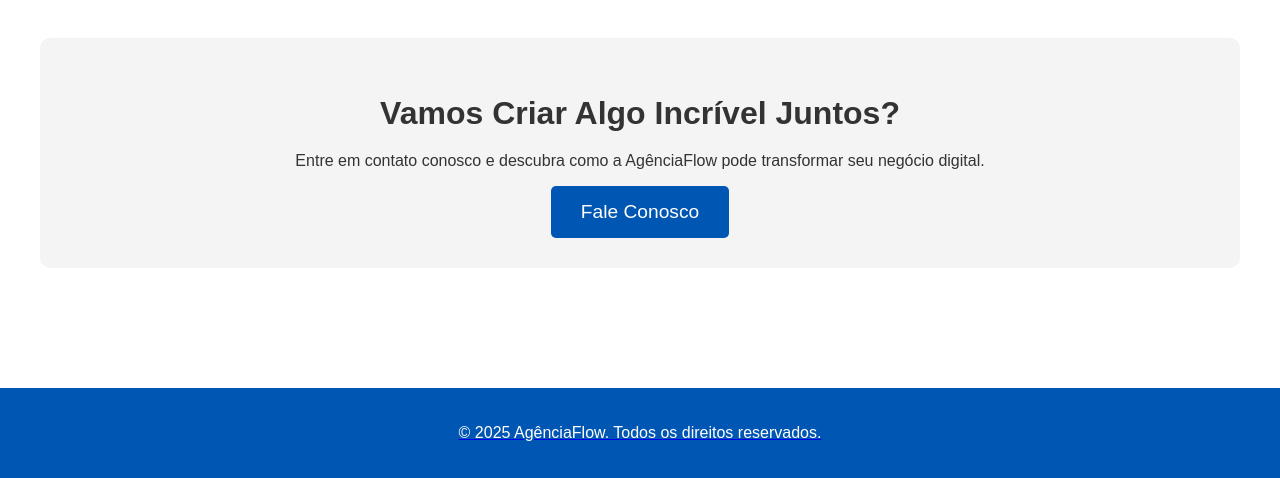
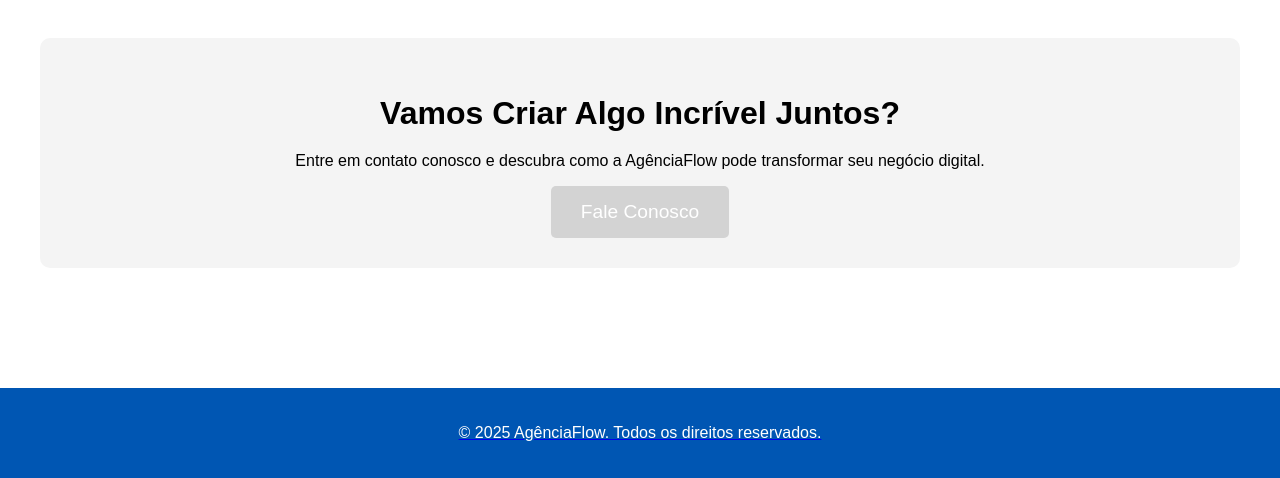
Before and after one commit to agenciaflow/agenciaflow, a plain HTML site: page index.html in a window 1280 px wide. Shown: the part 1171-1649 px from the top of the page. Drawn offline with Linux system fonts and the light colour scheme.

Commit message:
Update index.html

```diff
--- a/index.html
+++ b/index.html
@@ -9,7 +9,7 @@
             font-family: Arial, sans-serif;
             margin: 0;
             padding: 0;
-            color: #333;
+            color: #000000;
         }
         header {
             background: linear-gradient(90deg, #0056b3, #00aaff);
@@ -63,7 +63,7 @@
             border-radius: 10px;
         }
         .cta button {
-            background-color: #0056b3;
+            background-color: #D3D3D3;
             color: white;
             border: none;
             padding: 15px 30px;
```
